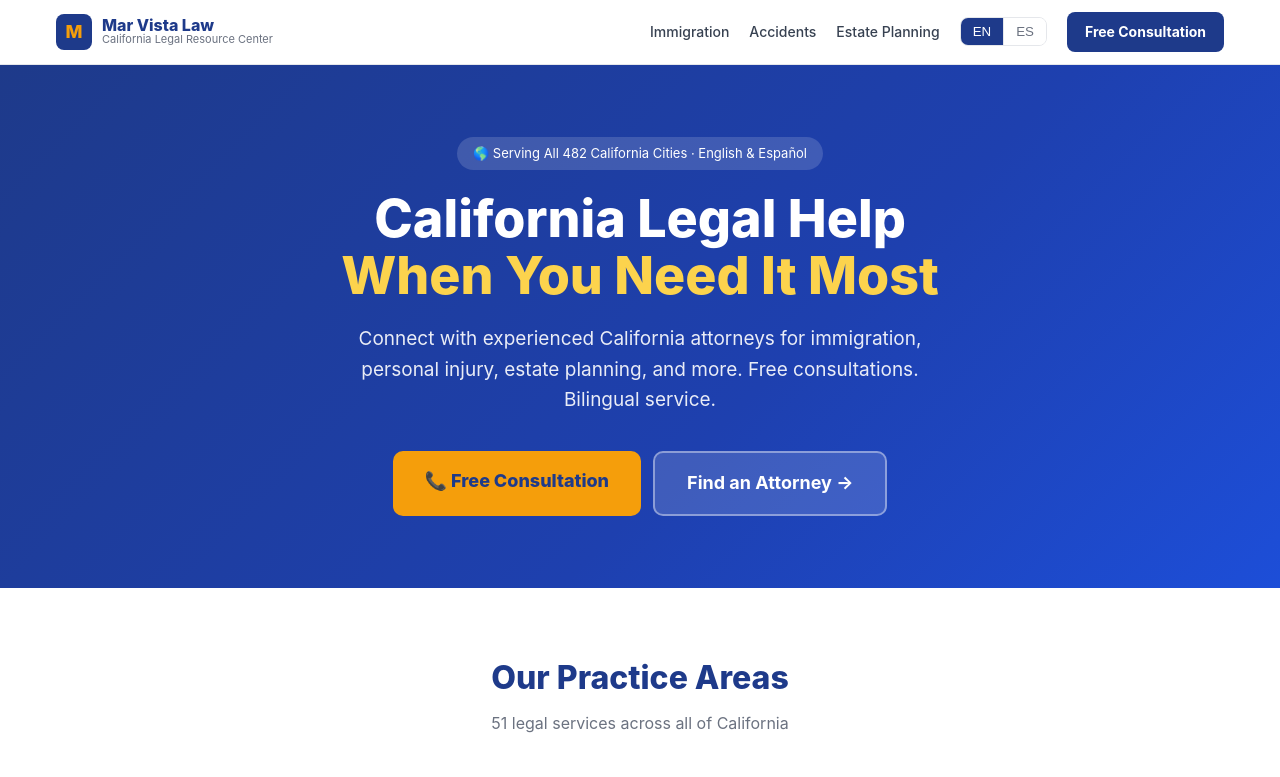
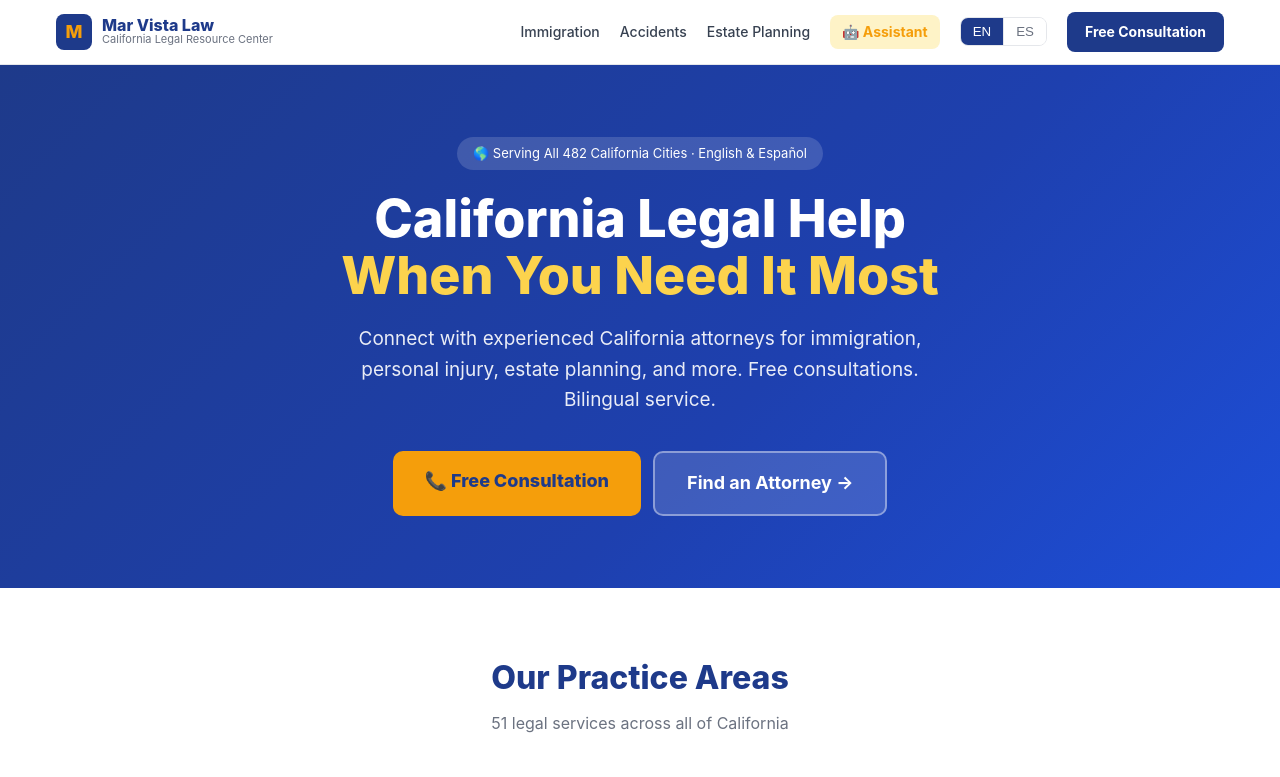
Before and after one commit to Ahorasi360/marvistalaw, a Next.js app: page / in a window 1280 px wide. Shown: the top 777 px of the page. Built offline with nearby package versions, Linux system fonts and the light colour scheme.

Commit message:
feat: add asistente link to navbar

```diff
--- a/app/components/Navbar.js
+++ b/app/components/Navbar.js
@@ -38,6 +38,9 @@ export default function Navbar() {
           </Link>
           <Link href="/living-trust/los-angeles" style={{ textDecoration: 'none', color: '#374151', fontSize: '14px', fontWeight: '500' }}>
             {t.estate}
+          </Link>
+          <Link href="/asistente" style={{ textDecoration: 'none', color: '#F59E0B', fontSize: '14px', fontWeight: '700', background: '#FEF3C7', padding: '6px 12px', borderRadius: '8px' }}>
+            🤖 {lang === 'es' ? 'Asistente' : 'Assistant'}
           </Link>
 
           {/* Language toggle */}
```
